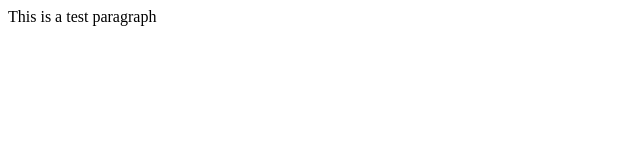
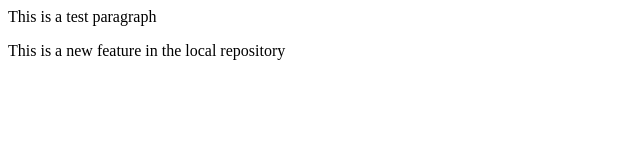
Before and after one commit to faruq6/localRepo, a plain HTML site: page index.html in a window 1280 px wide. Shown: the whole page, without its empty margins (0-640 px from the left). Drawn offline with Linux system fonts and the light colour scheme.

Commit message:
Add new feature

```diff
--- a/index.html
+++ b/index.html
@@ -1 +1,2 @@
 <p>This is a test paragraph</p>
+<p>This is a new feature in the local repository</p>
```
